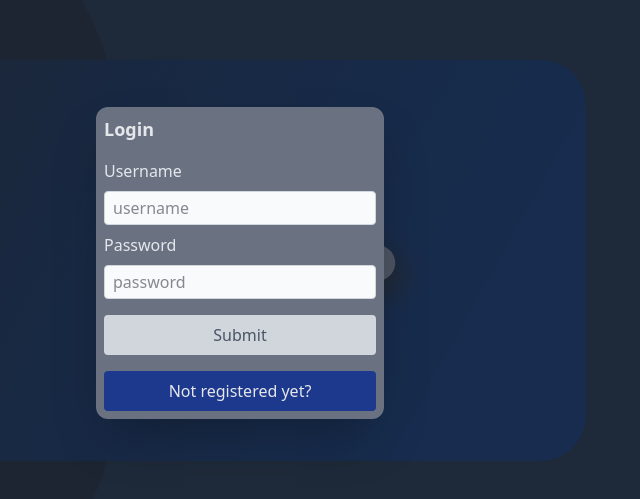
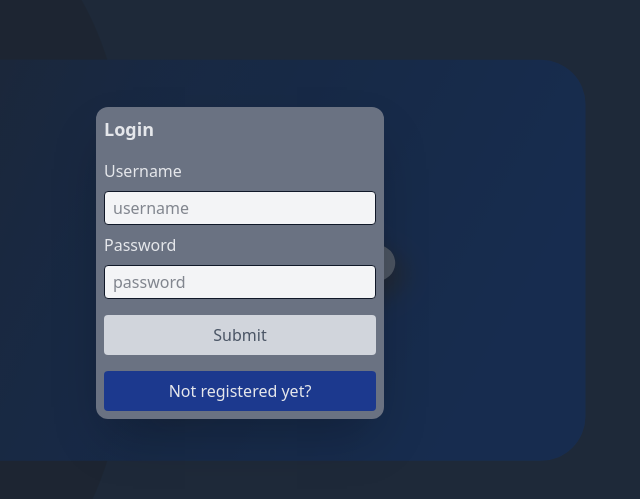
Before and after one commit to RichtersFinger/flux, a React (Vite) app in the folder frontend/: page /login in a window 1280 px wide. Shown: the part 137-636 px from the top of the page, without its empty margins (400-1040 px from the left). Built offline with nearby package versions, Linux system fonts and the light colour scheme; no server answers.

Commit message:
[fe, components] adjust TextInput styling

```diff
--- a/frontend/src/components/base/TextInput.tsx
+++ b/frontend/src/components/base/TextInput.tsx
@@ -22,13 +22,13 @@ export default function TextInput({
   return (
     <div className="relative">
       {icon ? (
-        <div className="absolute h-full pointer-events-none bg-slate-400 rounded-l noselect">
+        <div className="absolute h-full pointer-events-none bg-gray-500 rounded-l noselect">
           <div className="flex flex-row h-full px-2 items-center">{icon}</div>
         </div>
       ) : null}
       <input
         id={id}
-        className={`p-1 px-2 border bg-gray-50 border-gray-300 rounded outline-none focus:outline-gray-200 ${className} outline-1  ${
+        className={`p-1 px-2 border bg-gray-100 rounded ${className} ${
           icon ? "indent-7" : ""
         }`}
         type={type}
```
